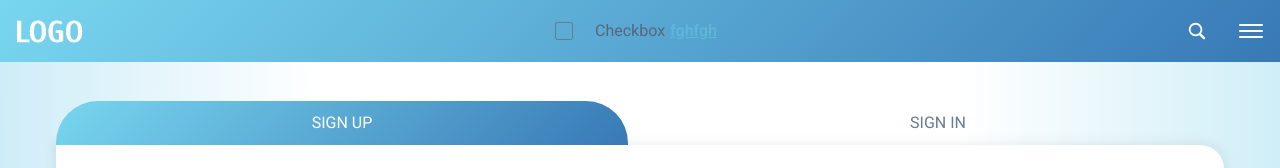
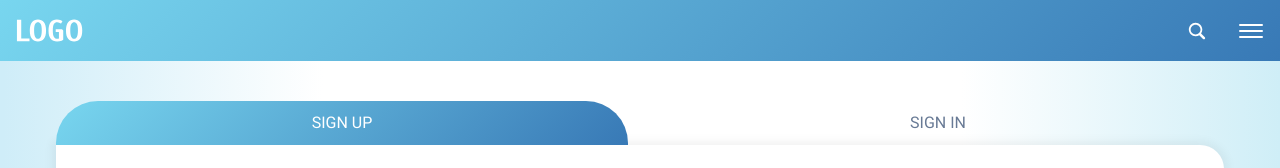
Before and after one commit to it-volunteers-ukraine/ChariERP, a Next.js app in the folder client/: page /en/sign-up in a window 1280 px wide. Shown: the top 168 px of the page. Built offline with nearby package versions, Linux system fonts and the light colour scheme.

Commit message:
Delete CheckboxRadio from Header

```diff
--- a/client/src/components/header/index.tsx
+++ b/client/src/components/header/index.tsx
@@ -10,32 +10,17 @@ import {
   Navigation,
   ResponseWrapper,
   LanguageSwitcher,
-  CheckboxRadio,
 } from '@/components';
 import { routes } from '@/constants';
-import { ChangeEvent, useState } from 'react';
 
 export const Header = () => {
   const router = useRouter();
   const auth = useTranslations('auth-page.links');
-  const [e, setE] = useState<boolean>(false);
-
-  const change = async (e: ChangeEvent<HTMLInputElement>) => {
-    setE(e.target.checked);
-  };
 
   return (
     <header className="fixed w-full top-0 bg-header-gradient py-[19px] desktop:py-[21px] z-[999]">
       <div className="flex items-center justify-between gap-8 container-chari">
         <Logo />
-
-        <CheckboxRadio
-          checked={e}
-          hrefText="fghfgh"
-          onChange={change}
-          name={'checkbox'}
-          label={'Checkbox'}
-        />
 
         <ResponseWrapper endpoint="isDesktop">
           <Navigation inHeader className="hidden desktop:flex" />
```
